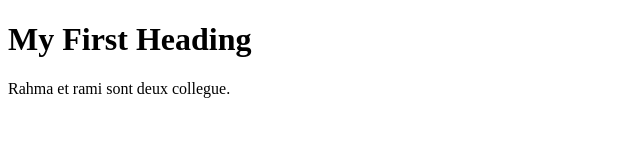
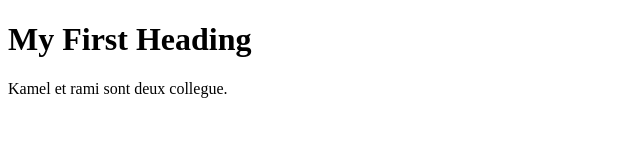
Before and after one commit to RBenOthmen/TP-devops, a plain HTML site: page index.html in a window 1280 px wide. Shown: the full height of the page, 0-640 px from the left. Drawn offline with Linux system fonts and the light colour scheme.

Commit message:
kamel changed index.html

```diff
--- a/index.html
+++ b/index.html
@@ -3,7 +3,7 @@
 <body>
 
 <h1>My First Heading</h1>
-<p>Rahma et rami sont deux collegue.</p>
+<p>Kamel et rami sont deux collegue.</p>
 
 </body>
 </html>
```
